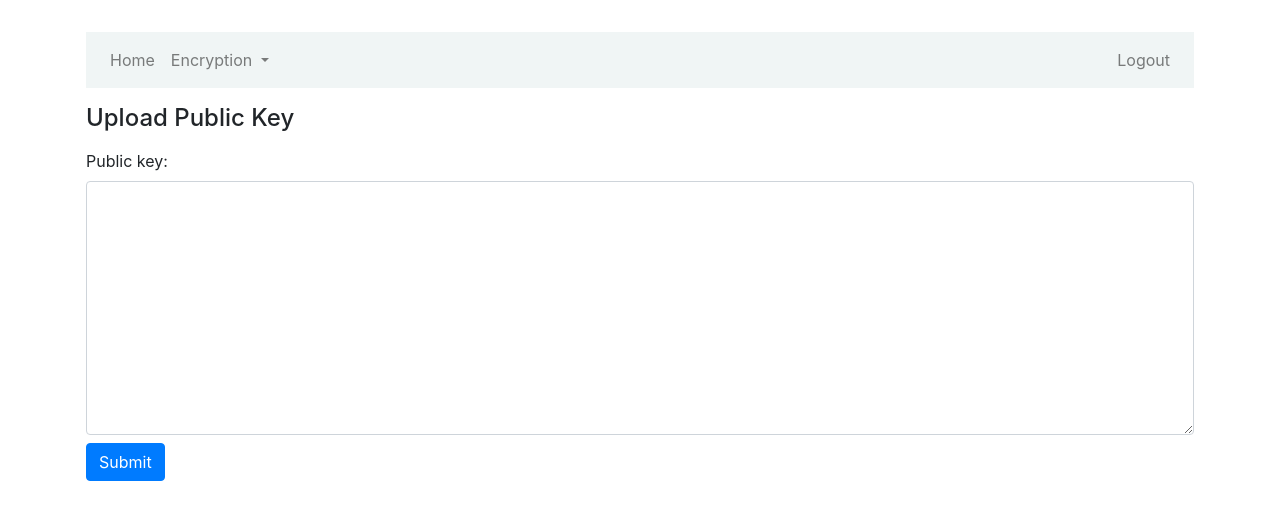
After one commit to FEIProjectTeam/upb-project, a Django app: page /encrypt/pub-key/ in a window 1280 px wide. The commit adds this page. Shown: the top 520 px of the page. Run offline with Django 4.2, Linux system fonts and the light colour scheme; a user stored in the database is signed in; data comes from the database, SQL or seed files in the repository; some libraries are stand-ins or nearby versions.

Commit message:
feat: implement upload of public key

```diff
--- /dev/null
+++ b/project/canteen/forms.py
@@ -0,0 +1,19 @@
+from django import forms
+
+from users.models import Profile
+
+
+class UploadPubKeyForm(forms.ModelForm):
+    public_key = forms.CharField(
+        label="Public key",
+        required=True,
+        widget=forms.Textarea(
+            attrs={
+                "class": "form-control",
+            }
+        ),
+    )
+
+    class Meta:
+        model = Profile
+        fields = ["public_key"]
--- /dev/null
+++ b/project/canteen/templates/canteen/upload_pub_key.html
@@ -0,0 +1,10 @@
+{% extends "users/base.html" %}
+{% block title %} Upload Public Key {% endblock title %}
+{% block content %}
+    <h4 class="my-3"> Upload Public Key </h4>
+    <form action="#" method="post">
+        {% csrf_token %}
+        {{ form }}
+        <button type="submit" class="btn btn-primary mt-2">Submit</button>
+    </form>
+{% endblock content %}
--- a/project/canteen/views.py
+++ b/project/canteen/views.py
@@ -1,10 +1,15 @@
 import json
 
+from cryptography.hazmat.primitives import serialization
+from django.contrib import messages
+from django.shortcuts import render
+from django.views import View
 from django.views.generic import TemplateView
 from rest_framework.response import Response
 from rest_framework.status import HTTP_200_OK
 from rest_framework.views import APIView
 
+from canteen.forms import UploadPubKeyForm
 from canteen.models import Meal
 from canteen.serializers import MealSerializer
 from canteen.services.encryption import (
@@ -37,6 +42,27 @@ class GenerateDummyDatabaseApi(APIView):
             return Response(status=HTTP_200_OK)
 
 
+class UploadPubKeyView(View):
+    template_name = "canteen/upload_pub_key.html"
+
+    def get(self, request, *args, **kwargs):
+        form = UploadPubKeyForm(instance=request.user.profile)
+        return render(request, self.template_name, {"form": form})
+
+    def post(self, request, *args, **kwargs):
+        form = UploadPubKeyForm(request.POST, instance=request.user.profile)
+        if form.is_valid():
+            form.save()
+            messages.success(request, f"Public key was successfully updated.")
+        else:
+            messages.error(request, f"Public key could not be updated.")
+        return render(request, self.template_name, {"form": form})
+
+
+class GenRSAKeysView(View):
+    template_name = "canteen/gen_rsa_keys.html"
+
+
 class EncryptView(TemplateView):
     template_name = "encryption.html"
 
@@ -45,7 +71,13 @@ class EncryptView(TemplateView):
 
         # Client first generates rsa keys and sends pem to server
         client_private_key, client_public_key, client_pem = generate_rsa_keys()
-
+        context["pub_key"] = client_public_key
+        context["pem_key"] = client_pem
+        context["prv_key"] = client_private_key.private_bytes(
+            encoding=serialization.Encoding.PEM,
+            format=serialization.PrivateFormat.PKCS8,
+            encryption_algorithm=serialization.NoEncryption(),
+        ).decode("utf-8")
         # Server retrieves public key from client's pem
         public_key = pem_to_pub_key(client_pem)
 
--- a/project/core/urls.py
+++ b/project/core/urls.py
@@ -16,7 +16,12 @@ Including another URLconf
 """
 from django.contrib import admin
 
-from canteen.views import ListMealsApi, EncryptView, GenerateDummyDatabaseApi
+from canteen.views import (
+    ListMealsApi,
+    EncryptView,
+    GenerateDummyDatabaseApi,
+    UploadPubKeyView,
+)
 
 from django.urls import path, include, re_path
 
@@ -32,19 +37,30 @@ urlpatterns = [
     path("admin/", admin.site.urls),
     path("api/meals/", ListMealsApi.as_view()),
     path("api/generate/", GenerateDummyDatabaseApi.as_view()),
-    path("encrypt/", EncryptView.as_view()),
-    path("users/", include('users.urls')),
-
-    path('admin/', admin.site.urls),
-
-    path('', include('users.urls')),
-
-    path('login/', CustomLoginView.as_view(redirect_authenticated_user=True, template_name='users/login.html',
-                                           authentication_form=LoginForm), name='login'),
-
-    path('logout/', auth_views.LogoutView.as_view(template_name='users/logout.html'), name='logout'),
-
-
-    re_path(r'^oauth/', include('social_django.urls', namespace='social')),
-
+    # path("encrypt/", EncryptView.as_view(), name="encryption"),
+    path(
+        "encrypt/pub-key/", UploadPubKeyView.as_view(), name="encryption-upload-pub-key"
+    ),
+    path(
+        "encrypt/gen-rsa-keys/",
+        UploadPubKeyView.as_view(),
+        name="encryption-upload-pub-key",
+    ),
+    path("users/", include("users.urls")),
+    path("", include("users.urls")),
+    path(
+        "login/",
+        CustomLoginView.as_view(
+            redirect_authenticated_user=True,
+            template_name="users/login.html",
+            authentication_form=LoginForm,
+        ),
+        name="login",
+    ),
+    path(
+        "logout/",
+        auth_views.LogoutView.as_view(template_name="users/logout.html"),
+        name="logout",
+    ),
+    re_path(r"^oauth/", include("social_django.urls", namespace="social")),
 ] + static(settings.MEDIA_URL, document_root=settings.MEDIA_ROOT)
--- a/project/users/models.py
+++ b/project/users/models.py
@@ -7,8 +7,9 @@ from PIL import Image
 class Profile(models.Model):
     user = models.OneToOneField(User, on_delete=models.CASCADE)
 
-    avatar = models.ImageField(default='default.jpg', upload_to='profile_images')
-    bio = models.TextField()
+    avatar = models.ImageField(default="default.jpg", upload_to="profile_images")
+    bio = models.TextField(blank=True, default="")
+    public_key = models.TextField(blank=True, default="")
 
     def __str__(self):
         return self.user.username
--- a/project/users/templates/users/base.html
+++ b/project/users/templates/users/base.html
@@ -6,10 +6,12 @@
     <meta name="viewport" content="width=device-width, initial-scale=1, shrink-to-fit=no">
 
     <!-- Bootstrap CSS -->
-    <link rel="stylesheet" href="https://maxcdn.bootstrapcdn.com/bootstrap/4.0.0/css/bootstrap.min.css" integrity="sha384-Gn5384xqQ1aoWXA+058RXPxPg6fy4IWvTNh0E263XmFcJlSAwiGgFAW/dAiS6JXm" crossorigin="anonymous">
+    <link rel="stylesheet" href="https://maxcdn.bootstrapcdn.com/bootstrap/4.0.0/css/bootstrap.min.css"
+          integrity="sha384-Gn5384xqQ1aoWXA+058RXPxPg6fy4IWvTNh0E263XmFcJlSAwiGgFAW/dAiS6JXm" crossorigin="anonymous">
 
     <!--Font awesome icons -->
-	<link rel="stylesheet" href="https://use.fontawesome.com/releases/v5.8.2/css/all.css" integrity="sha384-oS3vJWv+0UjzBfQzYUhtDYW+Pj2yciDJxpsK1OYPAYjqT085Qq/1cq5FLXAZQ7Ay" crossorigin="anonymous">
+    <link rel="stylesheet" href="https://use.fontawesome.com/releases/v5.8.2/css/all.css"
+          integrity="sha384-oS3vJWv+0UjzBfQzYUhtDYW+Pj2yciDJxpsK1OYPAYjqT085Qq/1cq5FLXAZQ7Ay" crossorigin="anonymous">
 
     <title>{% block title %} {% endblock %} </title>
 </head>
@@ -18,7 +20,22 @@
     <div class="row">
         <div class="col-md-12">
             <nav class="navbar navbar-expand-md navbar-light " style="background-color: #f0f5f5">
-          <a href="/" class="navbar-brand">Home</a>
+                <ul class="navbar-nav">
+                    <li class="nav-item">
+                        <a href="{% url 'users-home' %}" class="nav-link">Home</a>
+                    </li>
+                    <li class="nav-item dropdown">
+                        <a class="nav-link dropdown-toggle" href="#" id="navbarEncryptionMenu" data-toggle="dropdown"
+                           aria-haspopup="true" aria-expanded="false">
+                            Encryption
+                        </a>
+                        <div class="dropdown-menu" aria-labelledby="navbarEncryptionMenu">
+                            <a class="dropdown-item" href="{% url 'encryption-upload-pub-key' %}">Upload Public Key</a>
+                            <a class="dropdown-item" href="#">Decrypt with Private Key</a>
+                            <a class="dropdown-item" href="#">Generate RSA Keys</a>
+                        </div>
+                    </li>
+                </ul>
                 <button type="button" class="navbar-toggler" data-toggle="collapse" data-target="#navbarCollapse">
                     <span class="navbar-toggler-icon"></span>
                 </button>
@@ -50,9 +67,15 @@
 </div>
 
 <!-- jQuery first, then Popper.js, then Bootstrap JS -->
-    <script src="https://code.jquery.com/jquery-3.2.1.slim.min.js" integrity="sha384-KJ3o2DKtIkvYIK3UENzmM7KCkRr/rE9/Qpg6aAZGJwFDMVNA/GpGFF93hXpG5KkN" crossorigin="anonymous"></script>
-    <script src="https://cdnjs.cloudflare.com/ajax/libs/popper.js/1.12.9/umd/popper.min.js" integrity="sha384-ApNbgh9B+Y1QKtv3Rn7W3mgPxhU9K/ScQsAP7hUibX39j7fakFPskvXusvfa0b4Q" crossorigin="anonymous"></script>
-    <script src="https://maxcdn.bootstrapcdn.com/bootstrap/4.0.0/js/bootstrap.min.js" integrity="sha384-JZR6Spejh4U02d8jOt6vLEHfe/JQGiRRSQQxSfFWpi1MquVdAyjUar5+76PVCmYl" crossorigin="anonymous"></script>
+<script src="https://code.jquery.com/jquery-3.2.1.slim.min.js"
+        integrity="sha384-KJ3o2DKtIkvYIK3UENzmM7KCkRr/rE9/Qpg6aAZGJwFDMVNA/GpGFF93hXpG5KkN"
+        crossorigin="anonymous"></script>
+<script src="https://cdnjs.cloudflare.com/ajax/libs/popper.js/1.12.9/umd/popper.min.js"
+        integrity="sha384-ApNbgh9B+Y1QKtv3Rn7W3mgPxhU9K/ScQsAP7hUibX39j7fakFPskvXusvfa0b4Q"
+        crossorigin="anonymous"></script>
+<script src="https://maxcdn.bootstrapcdn.com/bootstrap/4.0.0/js/bootstrap.min.js"
+        integrity="sha384-JZR6Spejh4U02d8jOt6vLEHfe/JQGiRRSQQxSfFWpi1MquVdAyjUar5+76PVCmYl"
+        crossorigin="anonymous"></script>
 
 <!-- A plugin for password show/hide  -->
 <script src="https://unpkg.com/bootstrap-show-password@1.2.1/dist/bootstrap-show-password.min.js"></script>
```
Also changed, not shown: project/canteen/templates/canteen/gen_rsa_keys.html (added, +10 -0 lines), project/canteen/templates/encryption.html (deleted, +0 -25 lines), project/users/forms.py (+95 -48 lines), project/canteen/templates/canteen/__init__.py (added), 1 other file. Lines whose indentation alone changed are shown as unchanged.
